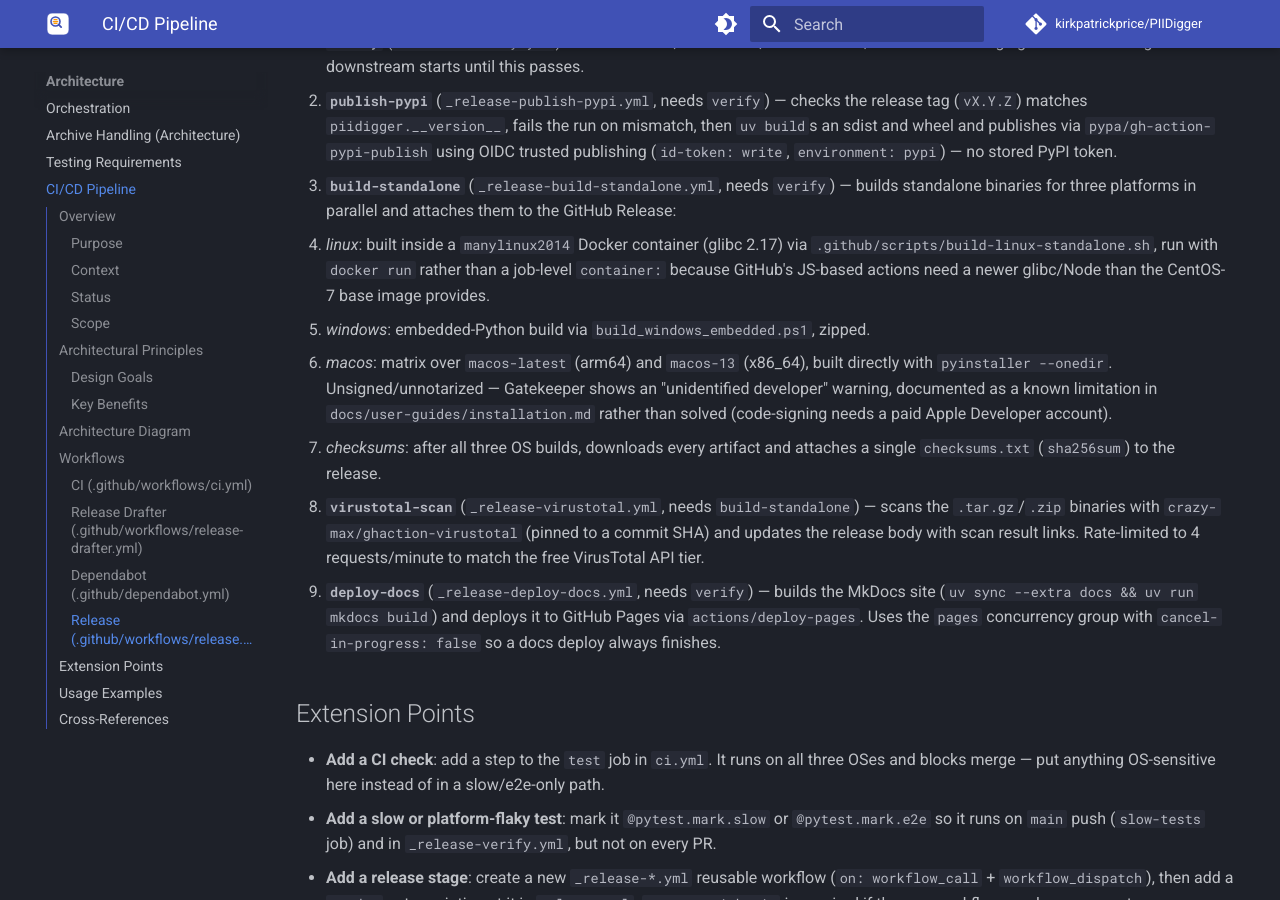
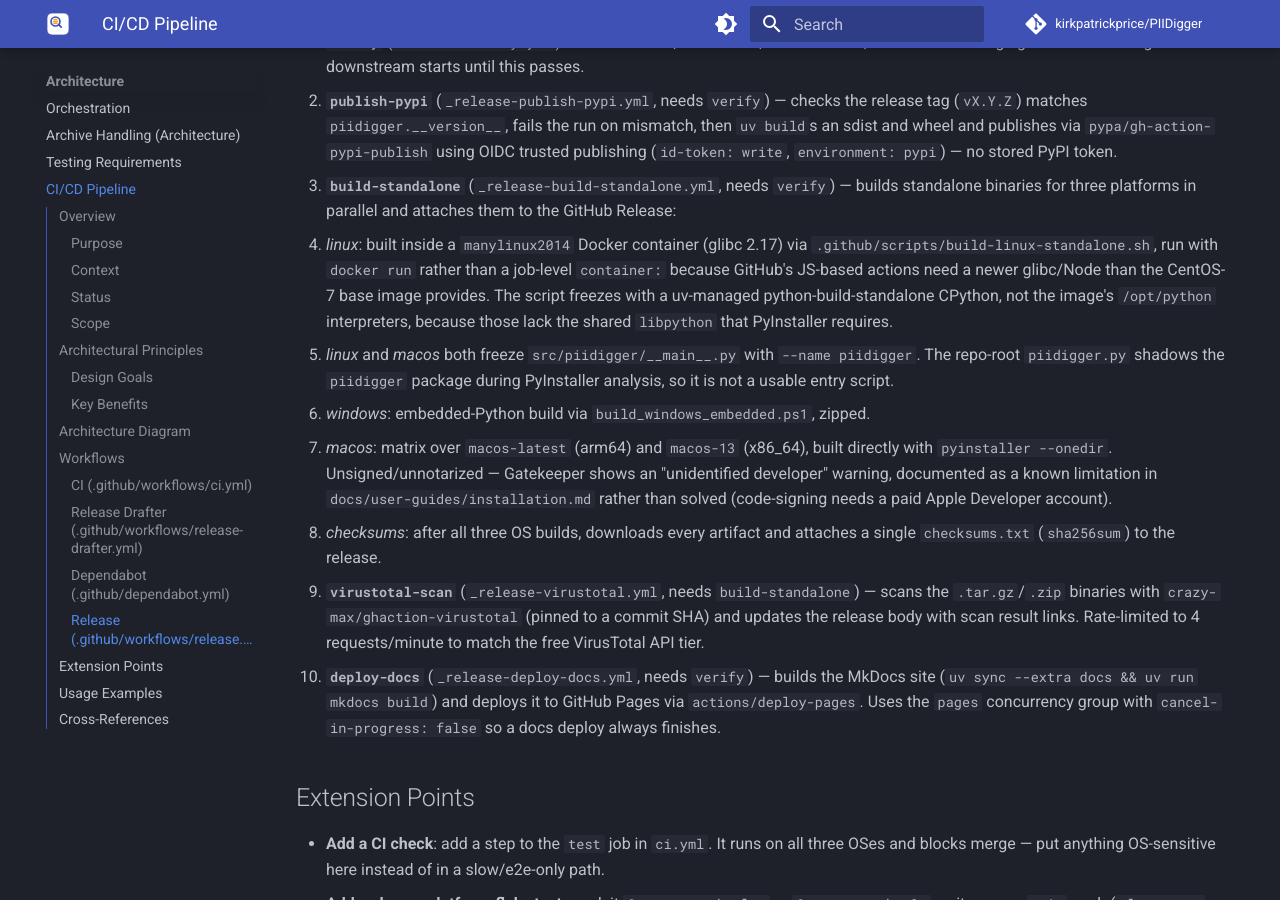
Before and after one commit to kirkpatrickprice/PIIDigger, an MkDocs documentation site: the page built from docs/architecture/ci-cd/pipeline.md, in a window 1280 px wide and 900 px high, scrolled down 3030 px. Built offline with MkDocs 1.6.1 and Material for MkDocs 9.7.7, drawn with Linux system fonts in a browser that asks for light colours; comment, search, counter and statistics services are not loaded.

Commit message:
fix(ci): Make the standalone Linux and macOS builds produce a working binary
- Linux: build with a uv-managed Python 3.14 (python-build-standalone,
  uv pinned to 0.13.1) inside the manylinux2014 container. The image's
  /opt/python interpreters have no shared libpython, which PyInstaller needs.
- Linux and macOS: freeze src/piidigger/__main__.py with --name piidigger.
  The repo-root piidigger.py has the same name as the piidigger package, so
  PyInstaller bundled the script and left out the application code.
- Linux: drop -i piidigger.ico, since PyInstaller ignores icons on Linux.
- Docs: describe both build changes in the CI/CD pipeline doc.
- Verified locally: the tarball keeps the release name and layout, no
  bundled binary needs glibc newer than 2.17, and a centos:7 scan of
  testdata/ matches a native scan (37 findings). The macOS change has not
  been run.

```diff
--- a/docs/architecture/ci-cd/pipeline.md
+++ b/docs/architecture/ci-cd/pipeline.md
@@ -159,7 +159,13 @@ debugging a single stage):
    - *linux*: built inside a `manylinux2014` Docker container (glibc 2.17) via
      `.github/scripts/build-linux-standalone.sh`, run with `docker run` rather
      than a job-level `container:` because GitHub's JS-based actions need a
-     newer glibc/Node than the CentOS-7 base image provides.
+     newer glibc/Node than the CentOS-7 base image provides. The script freezes
+     with a uv-managed python-build-standalone CPython, not the image's
+     `/opt/python` interpreters, because those lack the shared `libpython`
+     that PyInstaller requires.
+   - *linux* and *macos* both freeze `src/piidigger/__main__.py` with
+     `--name piidigger`. The repo-root `piidigger.py` shadows the `piidigger`
+     package during PyInstaller analysis, so it is not a usable entry script.
    - *windows*: embedded-Python build via `build_windows_embedded.ps1`, zipped.
    - *macos*: matrix over `macos-latest` (arm64) and `macos-13` (x86_64),
      built directly with `pyinstaller --onedir`. Unsigned/unnotarized —
```
Also changed, not shown: 2 other files.
